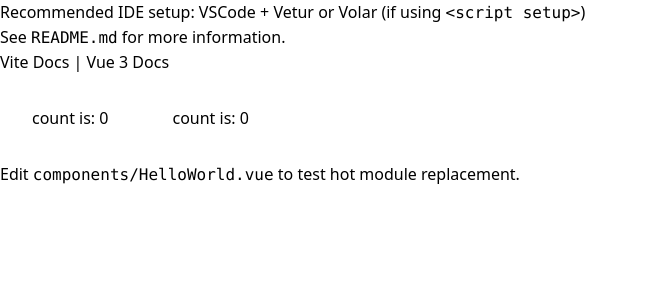
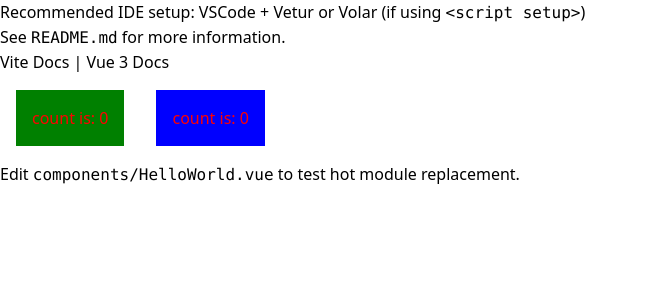
Before and after one commit to ezaurum/vue3-boilerplate, a Vue app: page / in a window 1280 px wide. Shown: the top 300 px of the page, without its empty margins (0-648 px from the left). Built offline with nearby package versions, Linux system fonts and the light colour scheme.

Commit message:
feat: Add scss

```diff
--- a/package.json
+++ b/package.json
@@ -9,6 +9,7 @@
     "lint:style": "stylelint src/**/*.{css,scss,vue}"
   },
   "dependencies": {
+    "sass": "^1.37.5",
     "vue": "^3.1.5",
     "vue-router": "^4.0.10",
     "vuex": "^4.0.2"
--- a/src/components/HelloWorld.vue
+++ b/src/components/HelloWorld.vue
@@ -25,7 +25,7 @@
     <a href="https://v3.vuejs.org/" target="_blank">Vue 3 Docs</a>
   </p>
 
-  <button class="m-4 p-4" type="button" @click="increment">
+  <button class="m-4 p-4 first" type="button" @click="increment">
     count is: {{ count }}
   </button>
   <button class="m-4 p-4" type="button" @click="asyncIncrement">
@@ -66,3 +66,13 @@ export default defineComponent({
   methods: {},
 })
 </script>
+<style lang="scss" scoped>
+button {
+  color: red;
+  background: blue;
+
+  &.first {
+    background: green;
+  }
+}
+</style>
```
Also changed, not shown: 1 other file (tests, documents, lock files or other folders).
